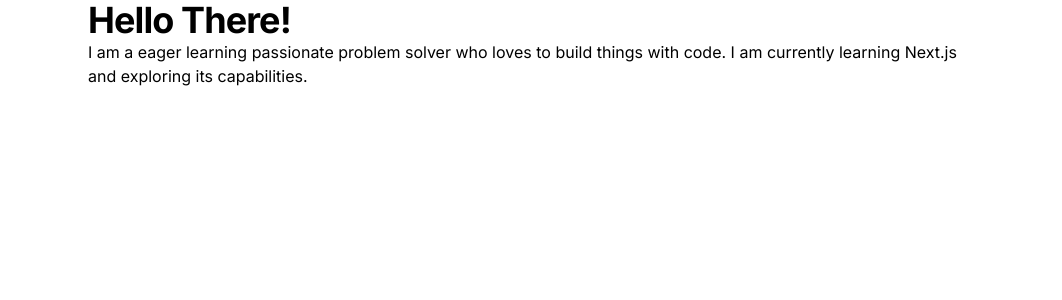
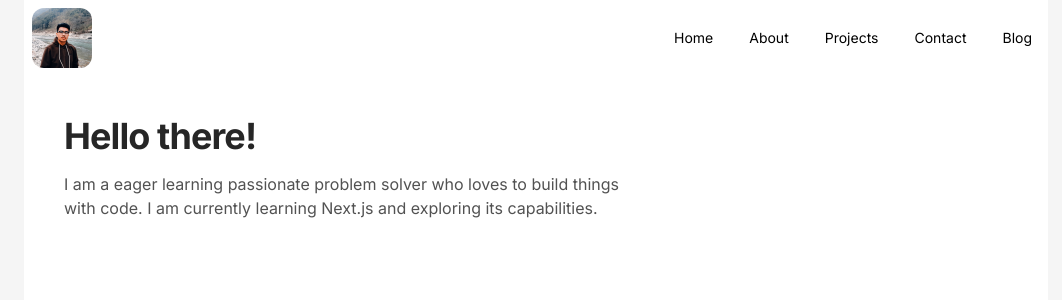
Before and after one commit to SSworup77/sworup-shrestha-portfolio, a Next.js app: page / in a window 1280 px wide. Shown: the top 300 px of the page, without its empty margins (104-1166 px from the left). Built offline with nearby package versions, Linux system fonts and the light colour scheme.

Commit message:
Designing navbar

```diff
--- a/app/components/container.tsx
+++ b/app/components/container.tsx
@@ -1,14 +1,17 @@
-import React from 'react'
+import React from "react";
 
-const Container = ({children, className}:{
-    children: React.ReactNode;
-    className?:string
+const Container = ({
+	children,
+	className,
+}: {
+	children: React.ReactNode;
+	className?: string;
 }) => {
-  return (
-    <div className={`max-w-4xl mx-auto ${className}`}>
-        {children}
-    </div>
-  )
-}
+	return (
+		<div className={`max-w-5xl w-full mx-auto bg-white dark:bg-black ${className}`}>
+			{children}
+		</div>
+	);
+};
 
-export default Container
+export default Container;
--- /dev/null
+++ b/app/components/navbar/Navbar.tsx
@@ -0,0 +1,55 @@
+"use client";
+import React, { useState } from "react";
+import Container from "@/app/components/container";
+import Image from "next/image";
+import Link from "next/link";
+import { motion, useMotionValueEvent, useScroll } from "motion/react";
+
+const Navbar = () => {
+	const navItems = [
+		{ title: "Home", href: "/" },
+		{ title: "About", href: "/about" },
+		{ title: "Projects", href: "/projects" },
+		{ title: "Contact", href: "/contact" },
+		{ title: "Blog", href: "/blog" },
+	];
+	const [hovered, setHovered] = useState<number | null>(null);
+	const { scrollY } = useScroll();
+    useMotionValueEvent(scrollY, "change", (latest) => {
+        console.log("Scroll position:", latest);
+    })
+	return (
+		<Container>
+			<motion.nav className="flex items-center justify-between p-2">
+				<Image
+					src="/profile.jpg"
+					height={100}
+					width={100}
+					alt="Profile"
+					className="rounded-xl h-15 w-15"
+				/>
+				<div className="flex items-center gap-5">
+					{navItems.map((item, idx) => (
+						<Link
+							className="relative px-2 py-1 text-sm"
+							href={item.href}
+							key={idx}
+							onMouseEnter={() => setHovered(idx)}
+							onMouseLeave={() => setHovered(null)}
+						>
+							{hovered === idx && (
+								<motion.span
+									layoutId="hovered-span"
+									className="absolute inset-0 h-full w-full rounded-md bg-neutral-100 dark:bg-neutral-800"
+								/>
+							)}
+							<span className="relative z-10">{item.title}</span>
+						</Link>
+					))}
+				</div>
+			</motion.nav>
+		</Container>
+	);
+};
+
+export default Navbar;
--- a/app/globals.css
+++ b/app/globals.css
@@ -1,5 +1,21 @@
 @import "tailwindcss";
 
+@custom-variant dark (&:is(.dark *));
+
+@theme inline{
+  --shadow-aceternity:
+  0px 2px 3px -1px rgba(0, 0, 0, 0.1),
+  0px 1px 0px 0px rgba(25, 28, 33, 0.02),
+  0px 0px 0px 1px rgba(25, 28, 33, 0.08);
+
+  --color-primary:var(--color-neutral-800);
+  --color-secondary:var(--color-neutral-600);
+
+}
+.dark{
+  --color-primary:var(--color-neutral-100);
+  --color-secondary:var(--color-neutral-300);
+}
 /* :root {
   --background: #ffffff;
   --foreground: #171717;
--- a/app/layout.tsx
+++ b/app/layout.tsx
@@ -1,6 +1,7 @@
 import type { Metadata } from "next";
 import { Inter } from "next/font/google";
 import "./globals.css";
+import Navbar from "./components/navbar/Navbar";
 
 const inter = Inter({
 	weight: ["400", "500", "600", "700", "800", "900"],
@@ -19,7 +20,12 @@ export default function RootLayout({
 }>) {
 	return (
 		<html lang="en">
-			<body className={`${inter.className} antialiased`}>{children}</body>
+			<body
+				className={`${inter.className} antialiased bg-neutral-100 dark:bg-gray-700`}
+			>
+				<Navbar/>
+				{children}
+			</body>
 		</html>
 	);
 }
--- a/app/page.tsx
+++ b/app/page.tsx
@@ -4,9 +4,9 @@ import Container from "./components/container";
 export default function Home() {
 	return (
 		<div className="flex min-h-screen items-start justify-start">
-			<Container>
-				<h1 className="font-bold tracking-tight text-2xl md:text-4xl">Hello There!</h1>
-				<p>
+			<Container className="min-h-screen p-4 md:p-10">
+				<h1 className="font-bold tracking-tight text-2xl md:text-4xl text-primary">Hello there!</h1>
+				<p className="text-secondary text-sm md:text-base pt-4 max-w-xl">
 					I am a eager learning passionate problem solver who loves to build
 					things with code. I am currently learning Next.js and exploring its
 					capabilities.
```
Also changed, not shown: package.json (+7 -6 lines), public/profile.jpg (added), 1 other file (tests, documents, lock files or other folders).
